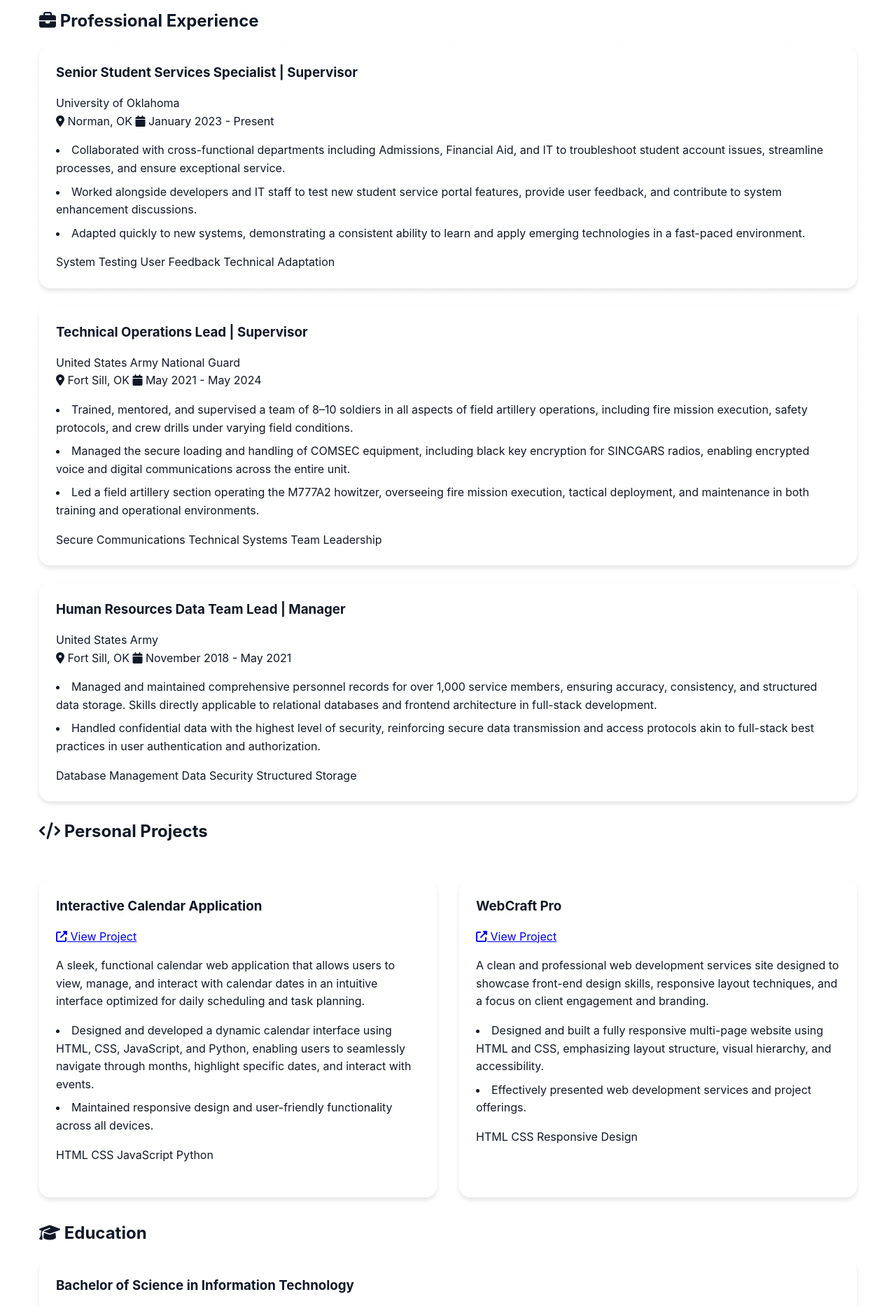
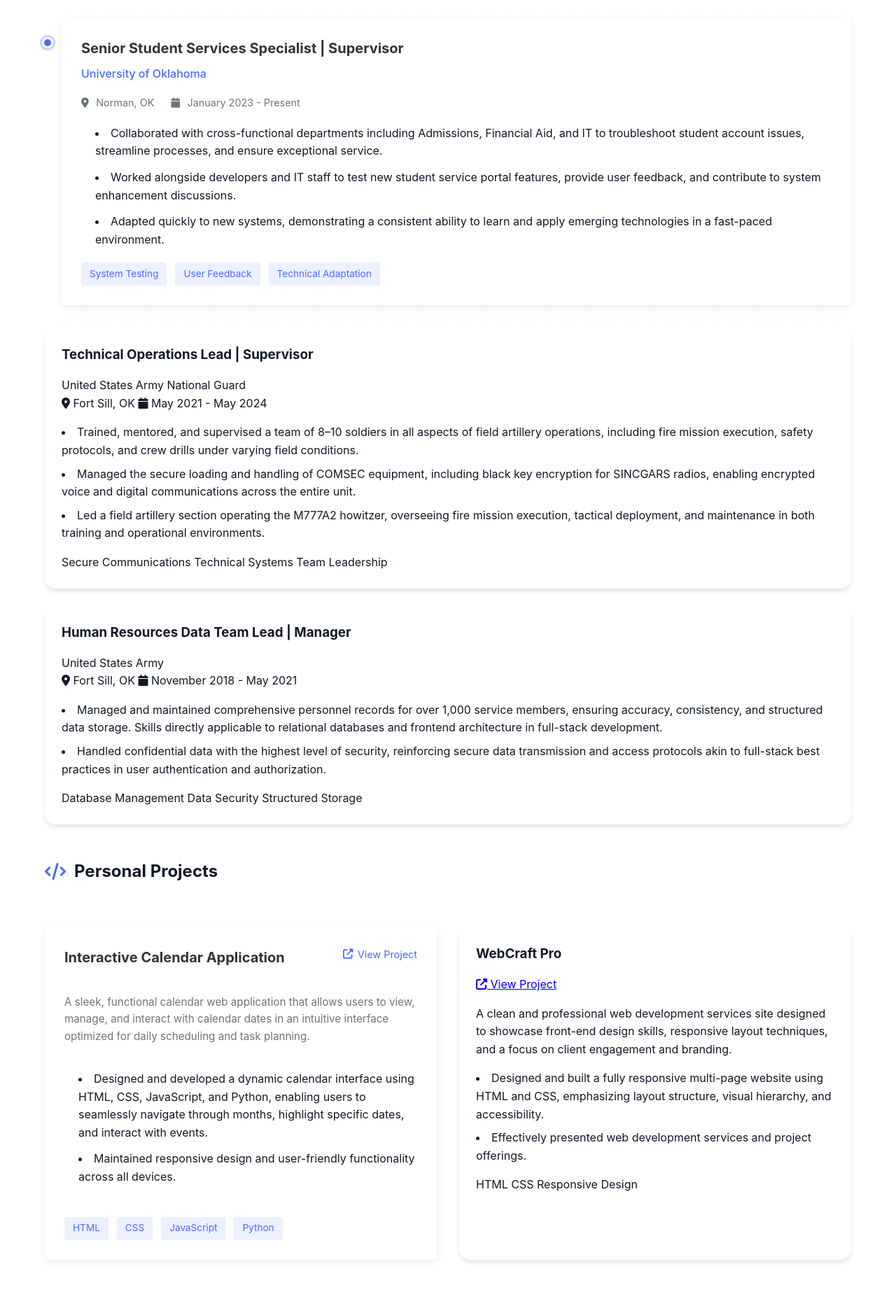
Before and after one commit to davidmadison95/Business-Portfilio, a plain HTML site: page experience.html in a window 1280 px wide. Shown: the part 190-2056 px from the top of the page at 70% size. Drawn offline with nearby package versions, Linux system fonts and the light colour scheme.

Commit message:
Update experience.html

```diff
--- a/experience.html
+++ b/experience.html
@@ -30,37 +30,37 @@
         </div>
     </nav>
 
-    <main class="container">
-        <h1 class="title">Professional Journey</h1>
+    <main class="container" style="max-width: 1200px; margin: 0 auto; padding: 2rem 1.5rem;">
+        <h1 class="title" style="margin-bottom: 2.5rem; text-align: center;">Professional Journey</h1>
 
         <!-- Professional Experience -->
-        <section class="experience-section">
-            <h2 class="section-title">
-                <i class="fas fa-briefcase"></i> Professional Experience
+        <section class="experience-section" style="margin-bottom: 3rem;">
+            <h2 class="section-title" style="margin-bottom: 1.75rem; display: flex; align-items: center; font-size: 1.5rem;">
+                <i class="fas fa-briefcase" style="margin-right: 0.75rem; color: #4a6cf7;"></i> Professional Experience
             </h2>
 
-            <div class="experience-timeline">
+            <div class="experience-timeline" style="position: relative;">
                 <!-- Current Position -->
-                <div class="experience-card card">
-                    <div class="timeline-marker current"></div>
-                    <div class="experience-header">
-                        <h3>Senior Student Services Specialist | Supervisor</h3>
-                        <span class="company">University of Oklahoma</span>
+                <div class="experience-card card" style="padding: 1.75rem; border-radius: 8px; box-shadow: 0 4px 12px rgba(0,0,0,0.08); margin-bottom: 2rem; position: relative; margin-left: 1.5rem;">
+                    <div class="timeline-marker current" style="position: absolute; left: -28px; width: 16px; height: 16px; border-radius: 50%; background-color: #4a6cf7; border: 3px solid #fff; box-shadow: 0 0 0 3px rgba(74, 108, 247, 0.3);"></div>
+                    <div class="experience-header" style="margin-bottom: 1rem;">
+                        <h3 style="font-size: 1.25rem; margin-bottom: 0.5rem; color: #333;">Senior Student Services Specialist | Supervisor</h3>
+                        <span class="company" style="font-weight: 500; color: #4a6cf7;">University of Oklahoma</span>
                     </div>
-                    <div class="experience-meta">
-                        <span><i class="fas fa-map-marker-alt"></i> Norman, OK</span>
-                        <span><i class="fas fa-calendar"></i> January 2023 - Present</span>
+                    <div class="experience-meta" style="display: flex; gap: 1.5rem; margin-bottom: 1.25rem; color: #6c757d; font-size: 0.9rem;">
+                        <span><i class="fas fa-map-marker-alt" style="margin-right: 0.4rem;"></i> Norman, OK</span>
+                        <span><i class="fas fa-calendar" style="margin-right: 0.4rem;"></i> January 2023 - Present</span>
                     </div>
                     <div class="experience-content">
-                        <ul class="experience-details">
-                            <li>Collaborated with cross-functional departments including Admissions, Financial Aid, and IT to troubleshoot student account issues, streamline processes, and ensure exceptional service.</li>
-                            <li>Worked alongside developers and IT staff to test new student service portal features, provide user feedback, and contribute to system enhancement discussions.</li>
-                            <li>Adapted quickly to new systems, demonstrating a consistent ability to learn and apply emerging technologies in a fast-paced environment.</li>
+                        <ul class="experience-details" style="padding-left: 1.25rem; margin-bottom: 1.25rem;">
+                            <li style="margin-bottom: 0.75rem;">Collaborated with cross-functional departments including Admissions, Financial Aid, and IT to troubleshoot student account issues, streamline processes, and ensure exceptional service.</li>
+                            <li style="margin-bottom: 0.75rem;">Worked alongside developers and IT staff to test new student service portal features, provide user feedback, and contribute to system enhancement discussions.</li>
+                            <li style="margin-bottom: 0;">Adapted quickly to new systems, demonstrating a consistent ability to learn and apply emerging technologies in a fast-paced environment.</li>
                         </ul>
-                        <div class="key-achievements">
-                            <span class="achievement-tag">System Testing</span>
-                            <span class="achievement-tag">User Feedback</span>
-                            <span class="achievement-tag">Technical Adaptation</span>
+                        <div class="key-achievements" style="display: flex; flex-wrap: wrap; gap: 0.75rem;">
+                            <span class="achievement-tag" style="display: inline-block; padding: 0.35rem 0.75rem; background-color: rgba(74, 108, 247, 0.1); color: #4a6cf7; border-radius: 4px; font-size: 0.85rem;">System Testing</span>
+                            <span class="achievement-tag" style="display: inline-block; padding: 0.35rem 0.75rem; background-color: rgba(74, 108, 247, 0.1); color: #4a6cf7; border-radius: 4px; font-size: 0.85rem;">User Feedback</span>
+                            <span class="achievement-tag" style="display: inline-block; padding: 0.35rem 0.75rem; background-color: rgba(74, 108, 247, 0.1); color: #4a6cf7; border-radius: 4px; font-size: 0.85rem;">Technical Adaptation</span>
                         </div>
                     </div>
                 </div>
@@ -117,29 +117,29 @@
         </section>
 
         <!-- Projects Section -->
-        <section class="projects-section">
-            <h2 class="section-title">
-                <i class="fas fa-code"></i> Personal Projects
+        <section class="projects-section" style="margin-bottom: 3rem;">
+            <h2 class="section-title" style="margin-bottom: 1.75rem; display: flex; align-items: center; font-size: 1.5rem;">
+                <i class="fas fa-code" style="margin-right: 0.75rem; color: #4a6cf7;"></i> Personal Projects
             </h2>
 
-            <div class="projects-grid">
+            <div class="projects-grid" style="display: grid; grid-template-columns: repeat(auto-fit, minmax(300px, 1fr)); gap: 2rem;">
                 <!-- Project 1 -->
-                <div class="project-card card">
-                    <div class="project-header">
-                        <h3>Interactive Calendar Application</h3>
-                        <a href="#" class="project-link"><i class="fas fa-external-link-alt"></i> View Project</a>
+                <div class="project-card card" style="padding: 1.75rem; border-radius: 8px; box-shadow: 0 4px 12px rgba(0,0,0,0.08); height: 100%; display: flex; flex-direction: column;">
+                    <div class="project-header" style="display: flex; justify-content: space-between; align-items: flex-start; margin-bottom: 1.25rem;">
+                        <h3 style="font-size: 1.25rem; margin: 0; color: #333;">Interactive Calendar Application</h3>
+                        <a href="#" class="project-link" style="display: inline-flex; align-items: center; color: #4a6cf7; text-decoration: none; font-size: 0.9rem;"><i class="fas fa-external-link-alt" style="margin-right: 0.4rem;"></i> View Project</a>
                     </div>
-                    <div class="project-content">
-                        <p class="project-description">A sleek, functional calendar web application that allows users to view, manage, and interact with calendar dates in an intuitive interface optimized for daily scheduling and task planning.</p>
-                        <ul class="project-details">
-                            <li>Designed and developed a dynamic calendar interface using HTML, CSS, JavaScript, and Python, enabling users to seamlessly navigate through months, highlight specific dates, and interact with events.</li>
-                            <li>Maintained responsive design and user-friendly functionality across all devices.</li>
+                    <div class="project-content" style="flex-grow: 1; display: flex; flex-direction: column;">
+                        <p class="project-description" style="margin-bottom: 1.25rem; color: #6c757d; font-size: 0.95rem;">A sleek, functional calendar web application that allows users to view, manage, and interact with calendar dates in an intuitive interface optimized for daily scheduling and task planning.</p>
+                        <ul class="project-details" style="padding-left: 1.25rem; margin-bottom: 1.25rem;">
+                            <li style="margin-bottom: 0.75rem;">Designed and developed a dynamic calendar interface using HTML, CSS, JavaScript, and Python, enabling users to seamlessly navigate through months, highlight specific dates, and interact with events.</li>
+                            <li style="margin-bottom: 0;">Maintained responsive design and user-friendly functionality across all devices.</li>
                         </ul>
-                        <div class="project-tech">
-                            <span class="tech-tag">HTML</span>
-                            <span class="tech-tag">CSS</span>
-                            <span class="tech-tag">JavaScript</span>
-                            <span class="tech-tag">Python</span>
+                        <div class="project-tech" style="display: flex; flex-wrap: wrap; gap: 0.75rem; margin-top: auto;">
+                            <span class="tech-tag" style="display: inline-block; padding: 0.35rem 0.75rem; background-color: rgba(74, 108, 247, 0.1); color: #4a6cf7; border-radius: 4px; font-size: 0.85rem;">HTML</span>
+                            <span class="tech-tag" style="display: inline-block; padding: 0.35rem 0.75rem; background-color: rgba(74, 108, 247, 0.1); color: #4a6cf7; border-radius: 4px; font-size: 0.85rem;">CSS</span>
+                            <span class="tech-tag" style="display: inline-block; padding: 0.35rem 0.75rem; background-color: rgba(74, 108, 247, 0.1); color: #4a6cf7; border-radius: 4px; font-size: 0.85rem;">JavaScript</span>
+                            <span class="tech-tag" style="display: inline-block; padding: 0.35rem 0.75rem; background-color: rgba(74, 108, 247, 0.1); color: #4a6cf7; border-radius: 4px; font-size: 0.85rem;">Python</span>
                         </div>
                     </div>
                 </div>
@@ -167,12 +167,12 @@
         </section>
 
         <!-- Education Section -->
-        <section class="education-section">
-            <h2 class="section-title">
-                <i class="fas fa-graduation-cap"></i> Education
+        <section class="education-section" style="margin-bottom: 3rem;">
+            <h2 class="section-title" style="margin-bottom: 1.75rem; display: flex; align-items: center; font-size: 1.5rem;">
+                <i class="fas fa-graduation-cap" style="margin-right: 0.75rem; color: #4a6cf7;"></i> Education
             </h2>
 
-            <div class="education-card card">
+            <div class="education-card card" style="padding: 1.75rem; border-radius: 8px; box-shadow: 0 4px 12px rgba(0,0,0,0.08);">
                 <div class="education-header">
                     <div class="degree-info">
                         <h3>Bachelor of Science in Information Technology</h3>
@@ -199,20 +199,20 @@
         </section>
 
         <!-- Leadership & Awards -->
-        <section class="awards-section">
-            <h2 class="section-title">
-                <i class="fas fa-trophy"></i> Leadership & Awards
+        <section class="awards-section" style="margin-bottom: 3rem;">
+            <h2 class="section-title" style="margin-bottom: 1.75rem; display: flex; align-items: center; font-size: 1.5rem;">
+                <i class="fas fa-trophy" style="margin-right: 0.75rem; color: #4a6cf7;"></i> Leadership & Awards
             </h2>
 
-            <div class="awards-grid">
+            <div class="awards-grid" style="display: grid; grid-template-columns: repeat(auto-fit, minmax(280px, 1fr)); gap: 1.5rem;">
                 <!-- Academic Awards -->
-                <div class="award-card card">
-                    <div class="award-icon">
-                        <i class="fas fa-award"></i>
+                <div class="award-card card" style="padding: 1.5rem; border-radius: 8px; box-shadow: 0 4px 12px rgba(0,0,0,0.08); display: flex; align-items: flex-start; height: 100%;">
+                    <div class="award-icon" style="background-color: rgba(74, 108, 247, 0.1); width: 50px; height: 50px; border-radius: 50%; display: flex; align-items: center; justify-content: center; margin-right: 1rem; flex-shrink: 0;">
+                        <i class="fas fa-award" style="color: #4a6cf7; font-size: 1.25rem;"></i>
                     </div>
                     <div class="award-content">
-                        <h3>Outstanding Student Award in Information Technology</h3>
-                        <p>Recognized for academic excellence and contributions to the field</p>
+                        <h3 style="font-size: 1.1rem; margin-bottom: 0.5rem; color: #333;">Outstanding Student Award in Information Technology</h3>
+                        <p style="margin: 0; color: #6c757d; font-size: 0.9rem;">Recognized for academic excellence and contributions to the field</p>
                     </div>
                 </div>
 
```
